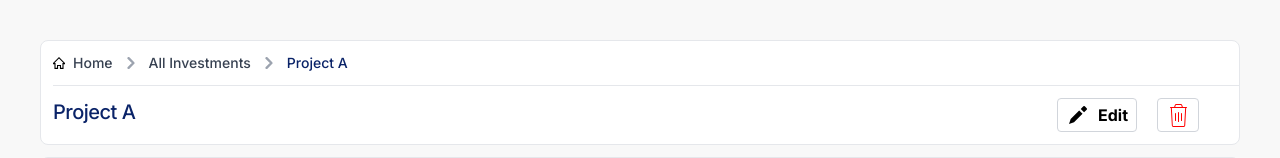
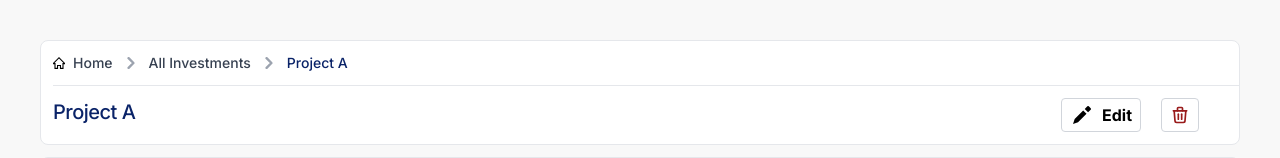
Before and after one commit to dtiadesse/investment, a Nuxt app: page /home/1 in a window 1280 px wide. Shown: the top 158 px of the page. Built offline with nearby package versions, Linux system fonts and the light colour scheme; data requests are answered from the project's data file.

Commit message:
update desing

```diff
--- a/components/Breadcrumb.vue
+++ b/components/Breadcrumb.vue
@@ -54,10 +54,15 @@ const props = defineProps({
           <p class="text-base">Edit</p>
         </button>
         <button class="mr-5 flex items-center border border-gray-300 font-bold rounded text-sm px-2 py-1 me-2">
-          <svg class="h-6 w-6" fill="red" width="24" height="24" xmlns="http://www.w3.org/2000/svg" viewBox="0 0 24 24">
-            <path d="M20.5 4h-3.64l-.69-2.06a1.37 1.37 0 0 0-1.3-.94h-4.74a1.37 1.37 0 0 0-1.3.94L8.14 4H4.5a.5.5 0 0 0 0 1h.34l1 17.59A1.45 1.45 0 0 0 7.2 24h10.6a1.45 1.45 0 0 0 1.41-1.41L20.16 5h.34a.5.5 0 0 0 0-1zM9.77 2.26a.38.38 0 0 1 .36-.26h4.74a.38.38 0 0 1 .36.26L15.81 4H9.19zm8.44 20.27a.45.45 0 0 1-.41.47H7.2a.45.45 0 0 1-.41-.47L5.84 5h13.32z"/>
-            <path d="M9.5 10a.5.5 0 0 0-.5.5v7a.5.5 0 0 0 1 0v-7a.5.5 0 0 0-.5-.5zM12.5 9a.5.5 0 0 0-.5.5v9a.5.5 0 0 0 1 0v-9a.5.5 0 0 0-.5-.5zM15.5 10a.5.5 0 0 0-.5.5v7a.5.5 0 0 0 1 0v-7a.5.5 0 0 0-.5-.5z"/>
-          </svg>
+          <svg class="h-5 w-5 text-red-800" width="24" height="24" viewBox="0 0 24 24" stroke-width="2"
+                    stroke="currentColor" fill="none" stroke-linecap="round" stroke-linejoin="round">
+                    <path stroke="none" d="M0 0h24v24H0z" />
+                    <line x1="4" y1="7" x2="20" y2="7" />
+                    <line x1="10" y1="11" x2="10" y2="17" />
+                    <line x1="14" y1="11" x2="14" y2="17" />
+                    <path d="M5 7l1 12a2 2 0 0 0 2 2h8a2 2 0 0 0 2 -2l1 -12" />
+                    <path d="M9 7v-3a1 1 0 0 1 1 -1h4a1 1 0 0 1 1 1v3" />
+                  </svg>
         </button>
       </div>
     </div>
```
